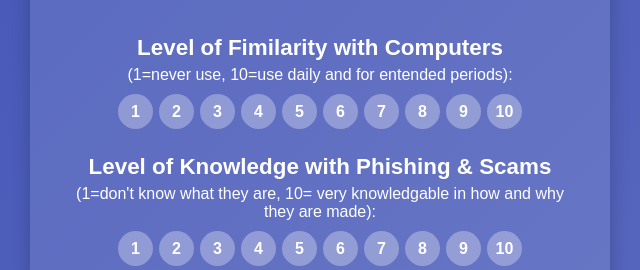
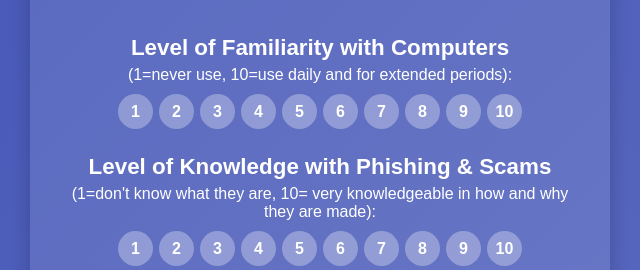
Before and after one commit to Phishing-Research/UserResearch, a website: page survey.html in a window 1280 px wide. Shown: the part 417-687 px from the top of the page, 320-960 px from the left. Drawn offline with Linux system fonts and the light colour scheme.

Commit message:
fixed backend, fixed spelling errors, and sent results to both me and Anna.

```diff
--- a/survey.html
+++ b/survey.html
@@ -104,12 +104,12 @@
       <option value="50+">50+</option>
     </select>
 
-    <h2>Level of Fimilarity with Computers</h2>
-    <label>(1=never use, 10=use daily and for entended periods):</label>
+    <h2>Level of Familiarity with Computers</h2>
+    <label>(1=never use, 10=use daily and for extended periods):</label>
     <div class="rating-buttons" id="compKnowledge"></div>
 
     <h2>Level of Knowledge with Phishing & Scams</h2>
-    <label>(1=don't know what they are, 10= very knowledgable in how and why they are made):</label>
+    <label>(1=don't know what they are, 10= very knowledgeable in how and why they are made):</label>
     <div class="rating-buttons" id="phishKnowledge"></div>
 
      <!-- AI Buttons -->
```
Also changed, not shown: inbox.html (+1 -1 lines), results.html (+1 -1 lines).
